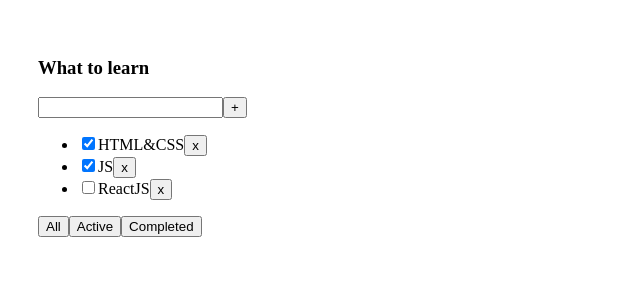
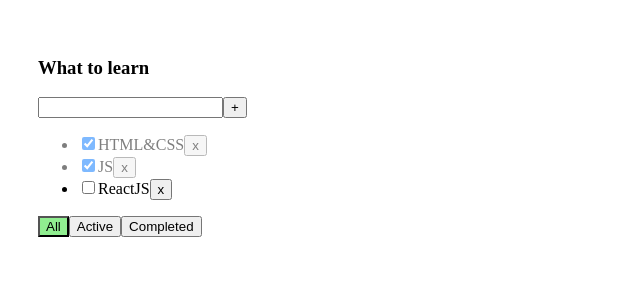
Before and after one commit to Evgeny001/todoList, a React (Vite) app: page / in a window 1280 px wide. Shown: the top 300 px of the page, without its empty margins (0-640 px from the left). Built offline with nearby package versions, Linux system fonts and the light colour scheme.

Commit message:
add styles for active filters and completed tasks, add className in Button interfaces

```diff
--- a/src/App.css
+++ b/src/App.css
@@ -14,3 +14,11 @@
 .error-message {
     color: red;
 }
+
+.active-filter {
+    background-color: lightgreen;
+}
+
+.is-done {
+    opacity: 0.5;
+}
--- a/src/App.tsx
+++ b/src/App.tsx
@@ -58,6 +58,7 @@ export function App() {
         addTask={addTask}
         changeFilter={changeFilter}
         changeTaskStatus={changeTaskStatus}
+        filter={filter}
         removeTask={removeTask}
         tasks={tasksForTodolist}
         title={'What to learn'}
--- a/src/Button.tsx
+++ b/src/Button.tsx
@@ -1,12 +1,13 @@
 import { ButtonHTMLAttributes } from 'react'
 
 export interface ButtonProps extends ButtonHTMLAttributes<HTMLButtonElement> {
+  className?: string
   title: string
 }
 
-export const Button = ({ title, ...otherProps }: ButtonProps) => {
+export const Button = ({ className, title, ...otherProps }: ButtonProps) => {
   return (
-    <button type={'button'} {...otherProps}>
+    <button type={'button'} {...otherProps} className={className}>
       {title}
     </button>
   )
--- a/src/Todolist.tsx
+++ b/src/Todolist.tsx
@@ -7,6 +7,7 @@ interface TodolistProps {
   addTask: (title: string) => void
   changeFilter: (filter: FilterValues) => void
   changeTaskStatus: (taskId: string, taskStatus: boolean) => void
+  filter: FilterValues
   removeTask: (taskId: string) => void
   tasks: Array<Task>
   title: string
@@ -15,6 +16,7 @@ export const Todolist = ({
   addTask,
   changeFilter,
   changeTaskStatus,
+  filter,
   removeTask,
   tasks,
   title,
@@ -72,7 +74,7 @@ export const Todolist = ({
             }
 
             return (
-              <li key={task.id}>
+              <li className={task.isDone ? 'is-done' : ''} key={task.id}>
                 <input checked={task.isDone} onChange={changeTaskStatusHandler} type={'checkbox'} />
                 <span>{task.title}</span>
                 <Button onClick={removeTaskHandler} title={'x'} />
@@ -82,9 +84,21 @@ export const Todolist = ({
         </ul>
       )}
       <div>
-        <Button onClick={() => changeFilterTasksHandler('all')} title={'All'} />
-        <Button onClick={() => changeFilterTasksHandler('active')} title={'Active'} />
-        <Button onClick={() => changeFilterTasksHandler('completed')} title={'Completed'} />
+        <Button
+          className={filter === 'all' ? 'active-filter' : ''}
+          onClick={() => changeFilterTasksHandler('all')}
+          title={'All'}
+        />
+        <Button
+          className={filter === 'active' ? 'active-filter' : ''}
+          onClick={() => changeFilterTasksHandler('active')}
+          title={'Active'}
+        />
+        <Button
+          className={filter === 'completed' ? 'active-filter' : ''}
+          onClick={() => changeFilterTasksHandler('completed')}
+          title={'Completed'}
+        />
       </div>
     </div>
   )
```
